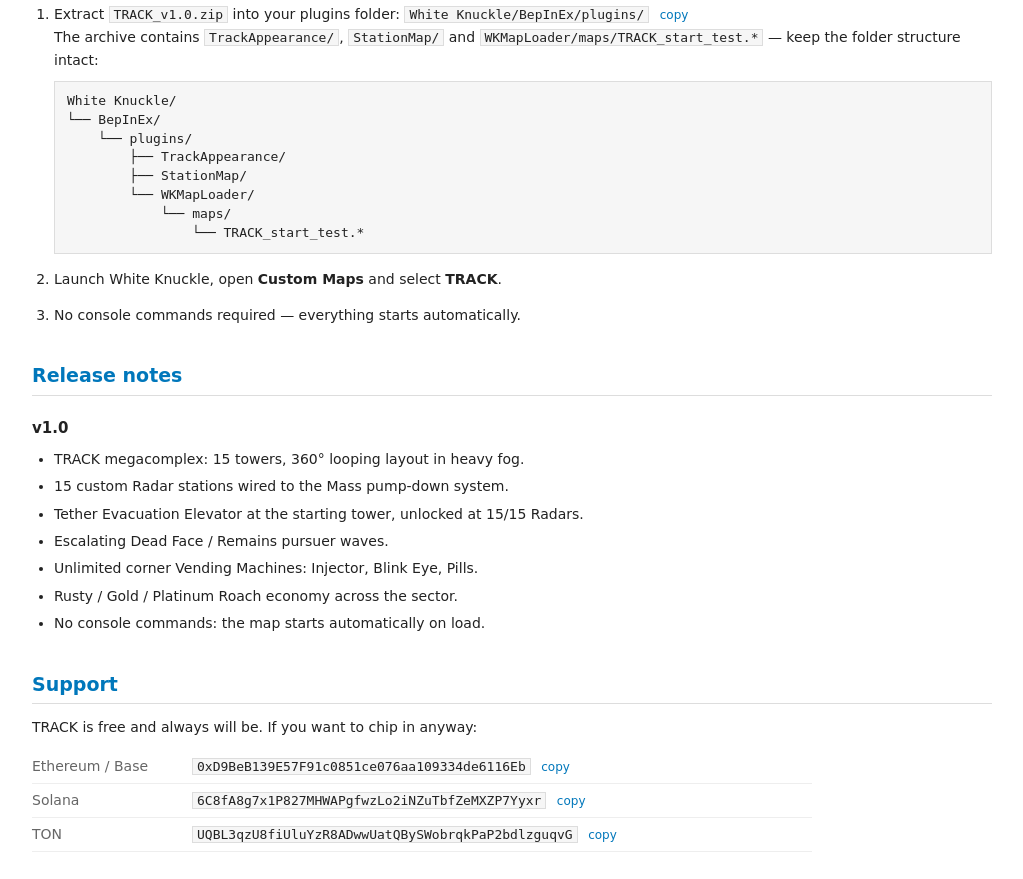
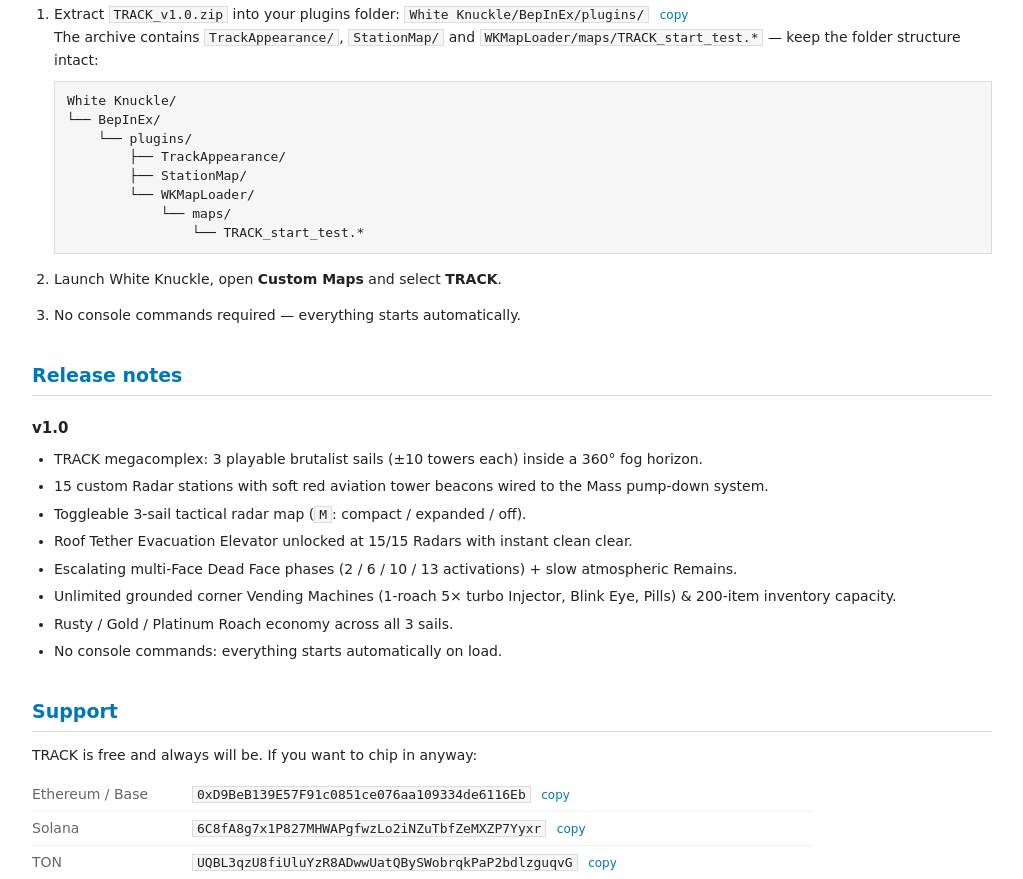
Before and after one commit to its-mike-dev/track-white-knuckle, a plain HTML site: page index.html in a window 1280 px wide. Shown: the part 1116-1995 px from the top of the page, without its empty margins (128-1151 px from the left). Drawn offline with Linux system fonts and the light colour scheme.

Commit message:
Ship the final v1.0 archive
TRACK_v1.0.zip rebuilt (3,504,381 bytes, 29 files, sha256 9f452b6a...), size and hash on the page match it. Release notes updated: 3 sails, toggleable radar map, roof tether elevator, phased Dead Face waves.

Co-Authored-By: Claude Opus 5 <noreply@anthropic.com>

```diff
--- a/index.html
+++ b/index.html
@@ -37,16 +37,16 @@
 
   <p class="dl">
     <a class="dl-link" href="./downloads/TRACK_v1.0.zip" download>TRACK_v1.0.zip</a>
-    <span class="dl-meta">(<span data-field="size">3.32 MB</span>)</span>
+    <span class="dl-meta">(<span data-field="size">3.34 MB</span>)</span>
   </p>
 
   <table class="release">
     <tr><th>Current release</th><td data-field="version">1.0</td></tr>
     <tr><th>Requires</th><td>White Knuckle, BepInEx 5, WKMapLoader</td></tr>
-    <tr><th>File size</th><td data-field="size">3.32 MB</td></tr>
+    <tr><th>File size</th><td data-field="size">3.34 MB</td></tr>
     <tr>
       <th>SHA-256</th>
-      <td><code data-field="sha256">3d0e4d721f2afc47837b2dda765ce17586920d2118ae6d41f58839438d5bdc7e</code>
+      <td><code data-field="sha256">9f452b6ad09fe918df00315c2b58a741fef22fc013b5b3e540c70227d2837f8a</code>
         <a class="copy" href="#" data-copy-from="[data-field=sha256]">copy</a></td>
     </tr>
   </table>
@@ -102,13 +102,14 @@
 
   <h3>v1.0</h3>
   <ul>
-    <li>TRACK megacomplex: 15 towers, 360° looping layout in heavy fog.</li>
-    <li>15 custom Radar stations wired to the Mass pump-down system.</li>
-    <li>Tether Evacuation Elevator at the starting tower, unlocked at 15/15 Radars.</li>
-    <li>Escalating Dead Face / Remains pursuer waves.</li>
-    <li>Unlimited corner Vending Machines: Injector, Blink Eye, Pills.</li>
-    <li>Rusty / Gold / Platinum Roach economy across the sector.</li>
-    <li>No console commands: the map starts automatically on load.</li>
+    <li>TRACK megacomplex: 3 playable brutalist sails (±10 towers each) inside a 360° fog horizon.</li>
+    <li>15 custom Radar stations with soft red aviation tower beacons wired to the Mass pump-down system.</li>
+    <li>Toggleable 3-sail tactical radar map (<code>M</code>: compact / expanded / off).</li>
+    <li>Roof Tether Evacuation Elevator unlocked at 15/15 Radars with instant clean clear.</li>
+    <li>Escalating multi-Face Dead Face phases (2 / 6 / 10 / 13 activations) + slow atmospheric Remains.</li>
+    <li>Unlimited grounded corner Vending Machines (1-roach 5× turbo Injector, Blink Eye, Pills) &amp; 200-item inventory capacity.</li>
+    <li>Rusty / Gold / Platinum Roach economy across all 3 sails.</li>
+    <li>No console commands: everything starts automatically on load.</li>
   </ul>
 
   <h2 id="support">Support</h2>
```
Also changed, not shown: 1 other file.
